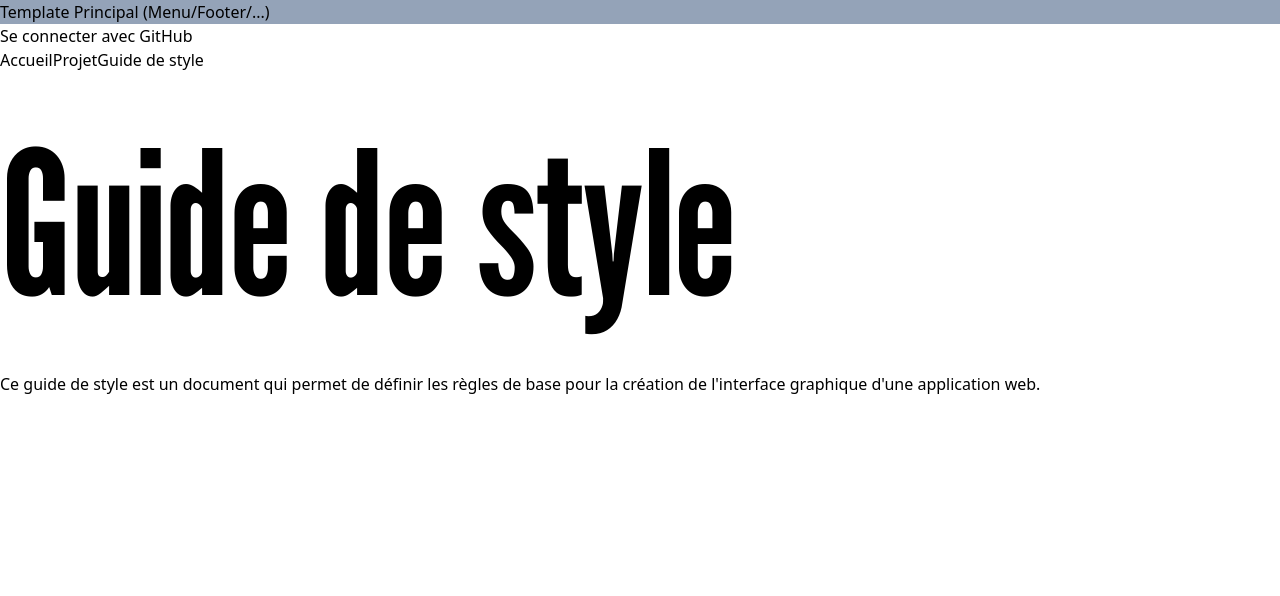
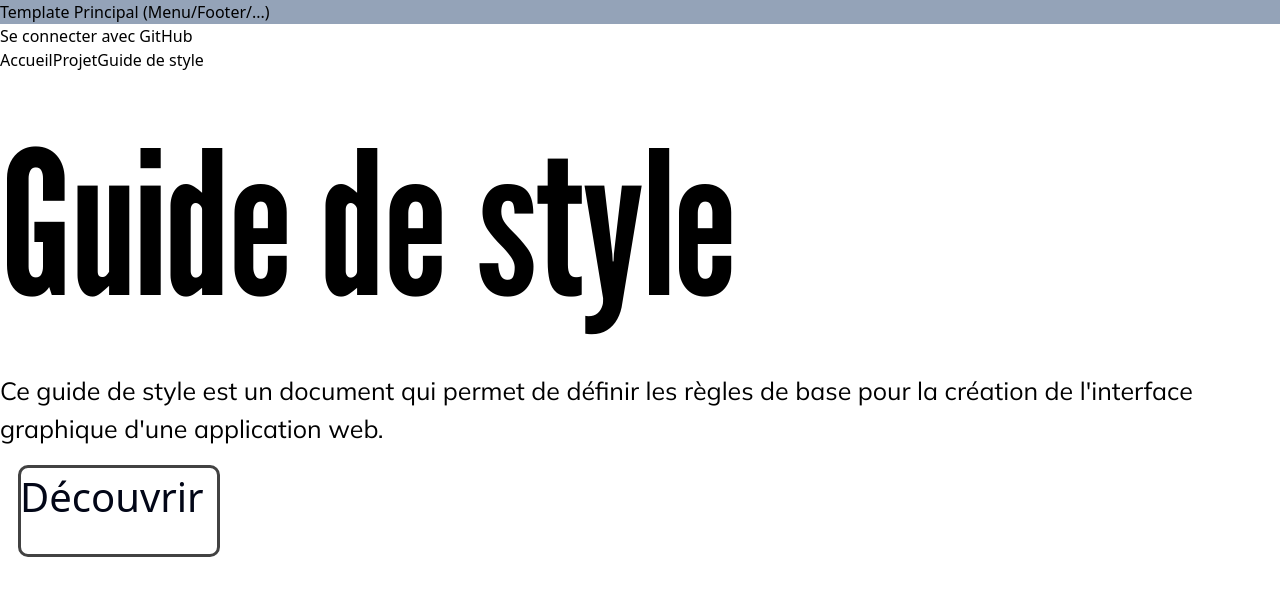
Before and after one commit to Edouard-Hashimoto/Portfolio, a Vue app: page /guide-de-style in a window 1280 px wide. Shown: the top 596 px of the page. Built offline with nearby package versions, Linux system fonts and the light colour scheme; what pocketbase would draw is missing.

Commit message:
installation prettier tailwind + bouton

```diff
--- a/package.json
+++ b/package.json
@@ -33,7 +33,7 @@
     "pocketbase-typegen": "^1.2.1",
     "postcss": "^8.4.45",
     "prettier": "^3.3.3",
-    "prettier-plugin-tailwindcss": "^0.6.6",
+    "prettier-plugin-tailwindcss": "^0.6.8",
     "tailwindcss": "^3.4.10",
     "typescript": "~5.4.0",
     "unplugin-vue-router": "^0.10.8",
--- /dev/null
+++ b/src/components/boutons/btnDefault.vue
@@ -0,0 +1,8 @@
+<template>
+  <div class="w-[202px] h-[92px] relative ml-5 mt-5">
+    <p class="left-2 top-3 text-[40px] text-left text-slate-950">Découvrir</p>
+    <div
+      class="w-[202px] h-[92px] absolute left-[-2px] top-[-2px] rounded-[10px] border-[3px] border-[#424242]"
+    ></div>
+  </div>
+</template>
--- a/src/pages/guide-de-style.vue
+++ b/src/pages/guide-de-style.vue
@@ -1,5 +1,6 @@
 <!-- eslint-disable vue/multi-word-component-names -->
 <script setup lang="ts">
+import bouton from '@/components/boutons/btnDefault.vue';
 
 </script>
 
@@ -8,8 +9,9 @@
         <h1 class="font-Text-principale text-2xl">
             Guide de style
         </h1>
-        <p>
+        <p class="font-paragraph text-base">
             Ce guide de style est un document qui permet de définir les règles de base pour la création de l'interface graphique d'une application web.
         </p>
+        <bouton />
     </div>
 </template>
```
Also changed, not shown: .prettierrc.json, 1 other file (tests, documents, lock files or other folders).
